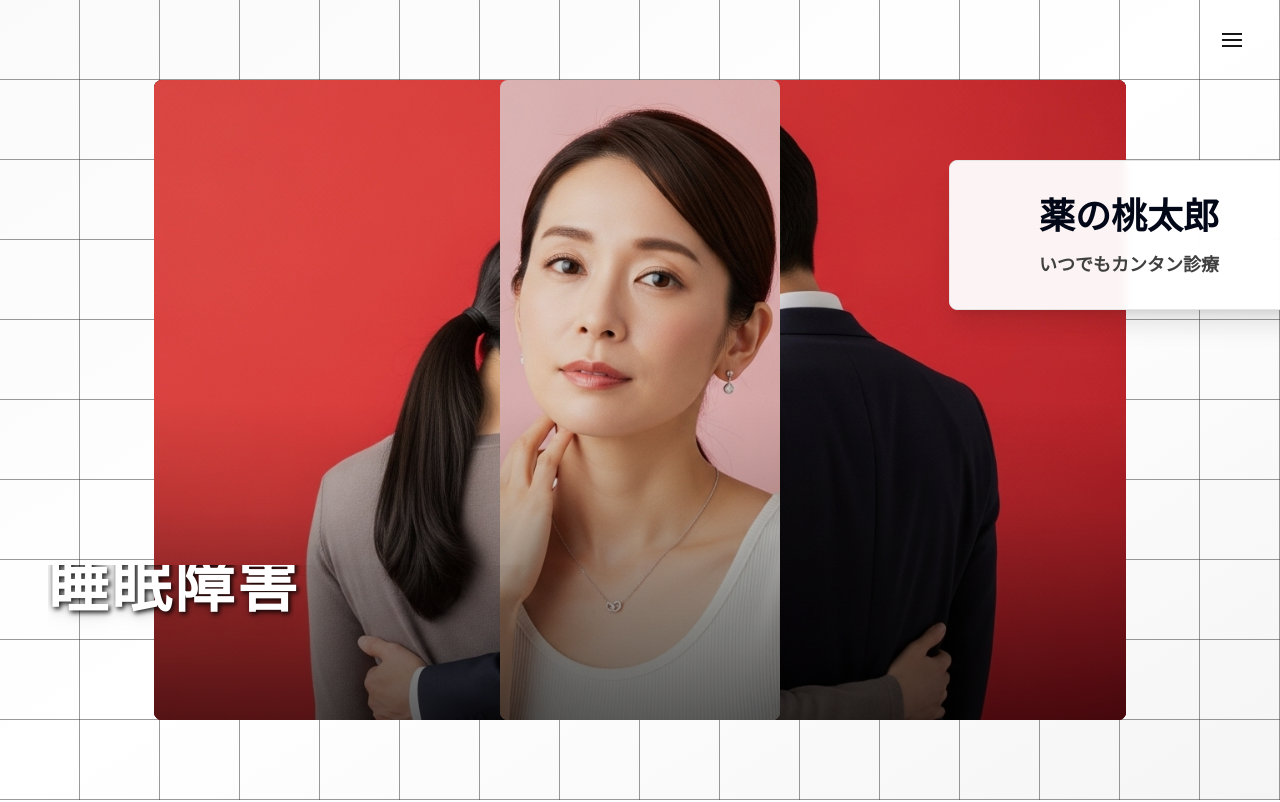
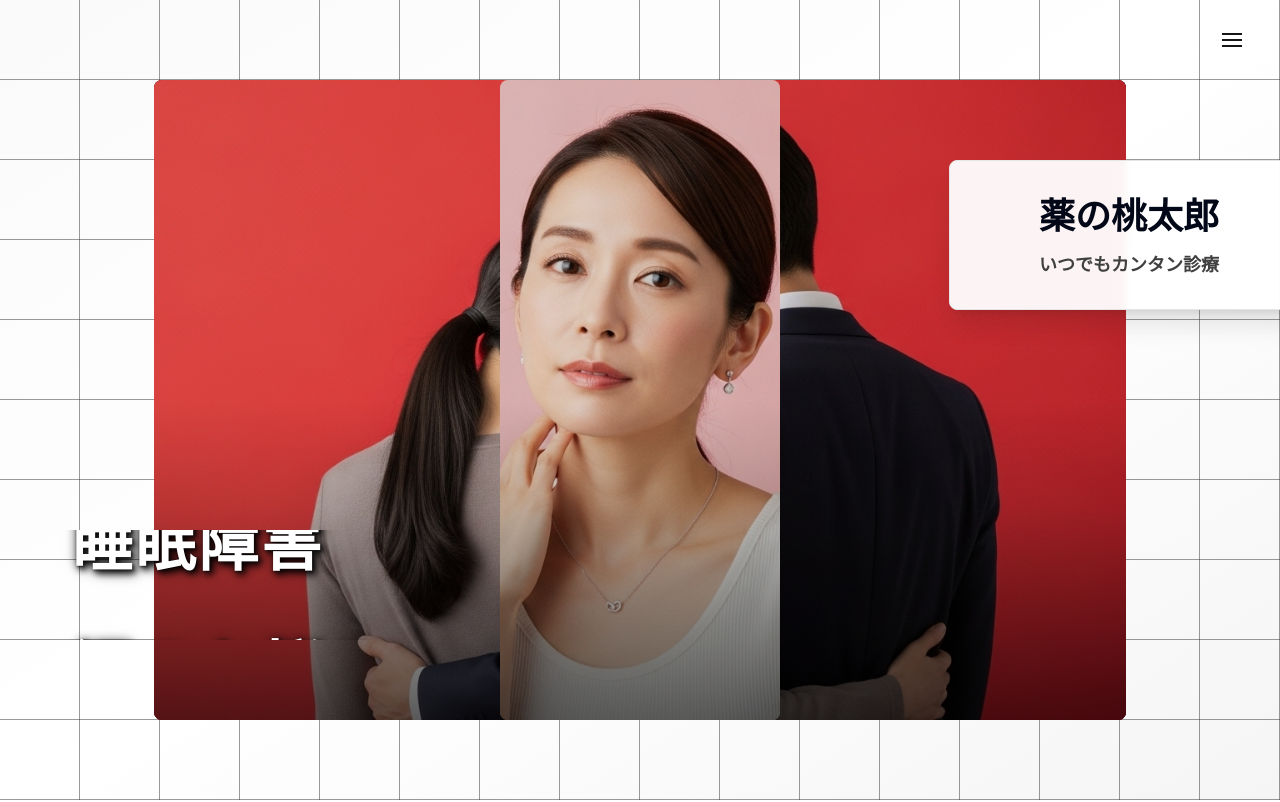
Before and after one commit to ryosuke-kubota/online-medical, a Next.js app: page / in a window 1280 px wide. Shown: the top 802 px of the page. Built offline with nearby package versions, Linux system fonts and the light colour scheme.

Commit message:
fix hero text

```diff
--- a/src/app/components/AnimatedHero.tsx
+++ b/src/app/components/AnimatedHero.tsx
@@ -123,7 +123,7 @@ export default function AnimatedHero() {
       tl.to(
         "#text h2",
         {
-          top: window.innerWidth < 640 ? "-60px" : "-75px",
+          top: window.innerWidth < 640 ? "-80px" : "-110px",
           stagger: 2,
           duration: 2,
           delay: 2,
@@ -206,9 +206,9 @@ export default function AnimatedHero() {
       <div className="relative z-10 w-full h-full flex items-center justify-center px-4 md:px-8">
         <div id="center" className="relative w-full max-w-7xl h-full flex items-center justify-center">
           {/* 元のアニメーションテキスト */}
-          <div id="text" className="absolute bottom-[15%] md:bottom-[20%] left-4 md:left-4 w-[calc(100vw-2rem)] sm:w-[calc(100vw-4rem)] md:w-[calc(100vw-8rem)] lg:w-[900px] xl:w-[1100px] h-[50px] sm:h-[60px] md:h-[75px] z-10 overflow-hidden">
+          <div id="text" className="absolute bottom-[15%] md:bottom-[20%] left-4 md:left-4 w-[calc(100vw-2rem)] sm:w-[calc(100vw-4rem)] md:w-[calc(100vw-8rem)] lg:w-[900px] xl:w-[1100px] h-[80px] sm:h-[90px] md:h-[110px] z-10 overflow-hidden">
             {heroData.map((item, index) => (
-              <h2 key={index} className="absolute top-[60px] sm:top-[80px] md:top-[100px] left-0 text-[28px] sm:text-[40px] md:text-[50px] lg:text-[60px] uppercase w-max h-[50px] sm:h-[60px] md:h-[75px] flex items-center justify-start tracking-[1px] sm:tracking-[2px] md:tracking-[3px] font-bold text-white whitespace-nowrap drop-shadow-lg" style={{ fontFamily: 'var(--font-noto-sans-jp), sans-serif', fontWeight: '900', textShadow: '2px 2px 4px rgba(0,0,0,0.8), 0 0 8px rgba(0,0,0,0.3)' }}>{item.name}</h2>
+              <h2 key={index} className="absolute pl-6 top-[80px] sm:top-[100px] md:top-[130px] left-0 text-[28px] sm:text-[40px] md:text-[50px] lg:text-[60px] uppercase w-max flex items-center justify-start tracking-[1px] sm:tracking-[2px] md:tracking-[3px] font-bold text-white whitespace-nowrap leading-[1.4]" style={{ fontFamily: 'var(--font-noto-sans-jp), sans-serif', fontWeight: '900', textShadow: '3px 3px 6px rgba(0,0,0,0.9), 1px 1px 3px rgba(0,0,0,0.7), 0 0 12px rgba(0,0,0,0.4)', filter: 'drop-shadow(2px 2px 4px rgba(0,0,0,0.5))', lineHeight: '1.4' }}>{item.name}</h2>
             ))}
           </div>
 
```
